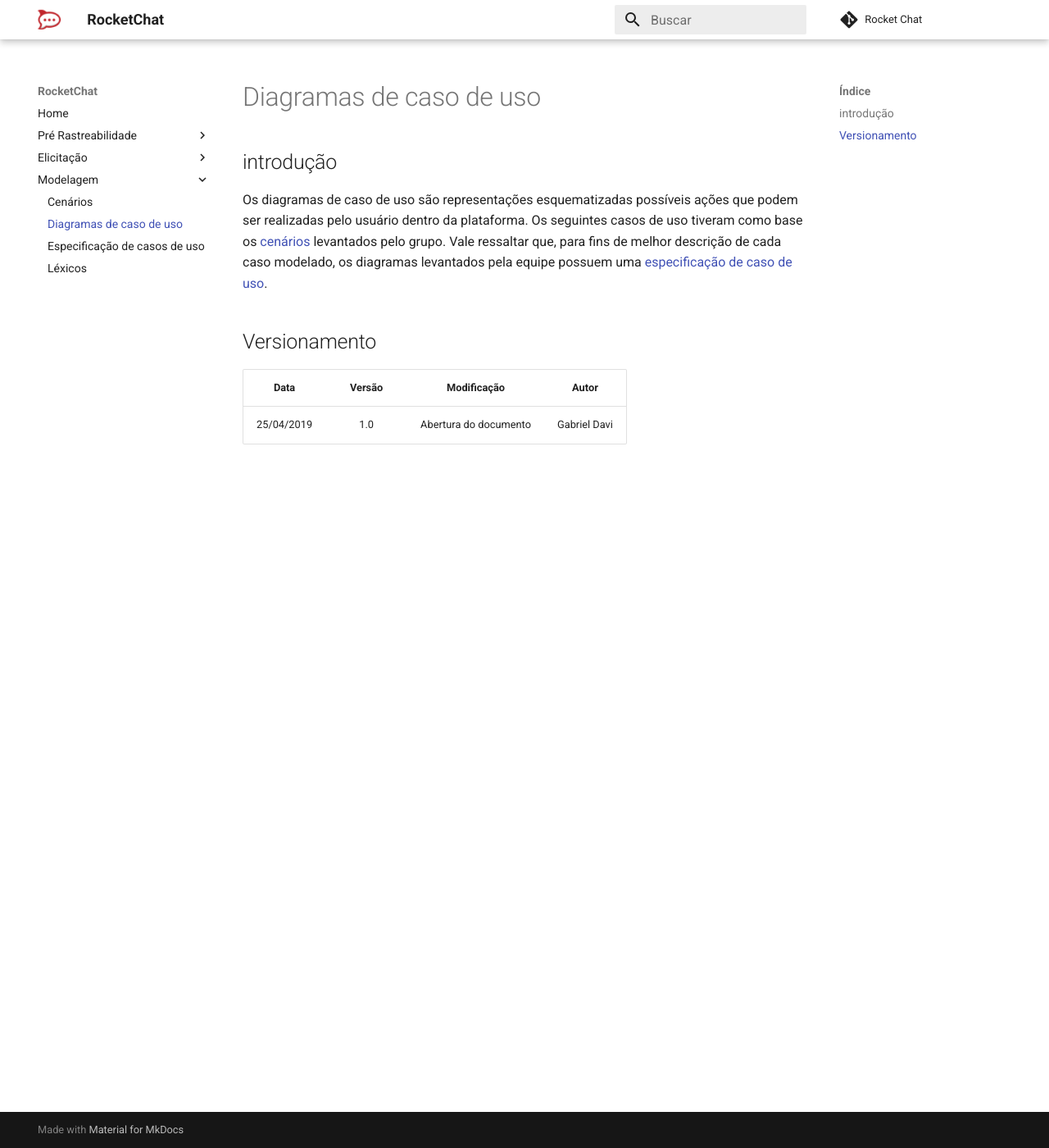
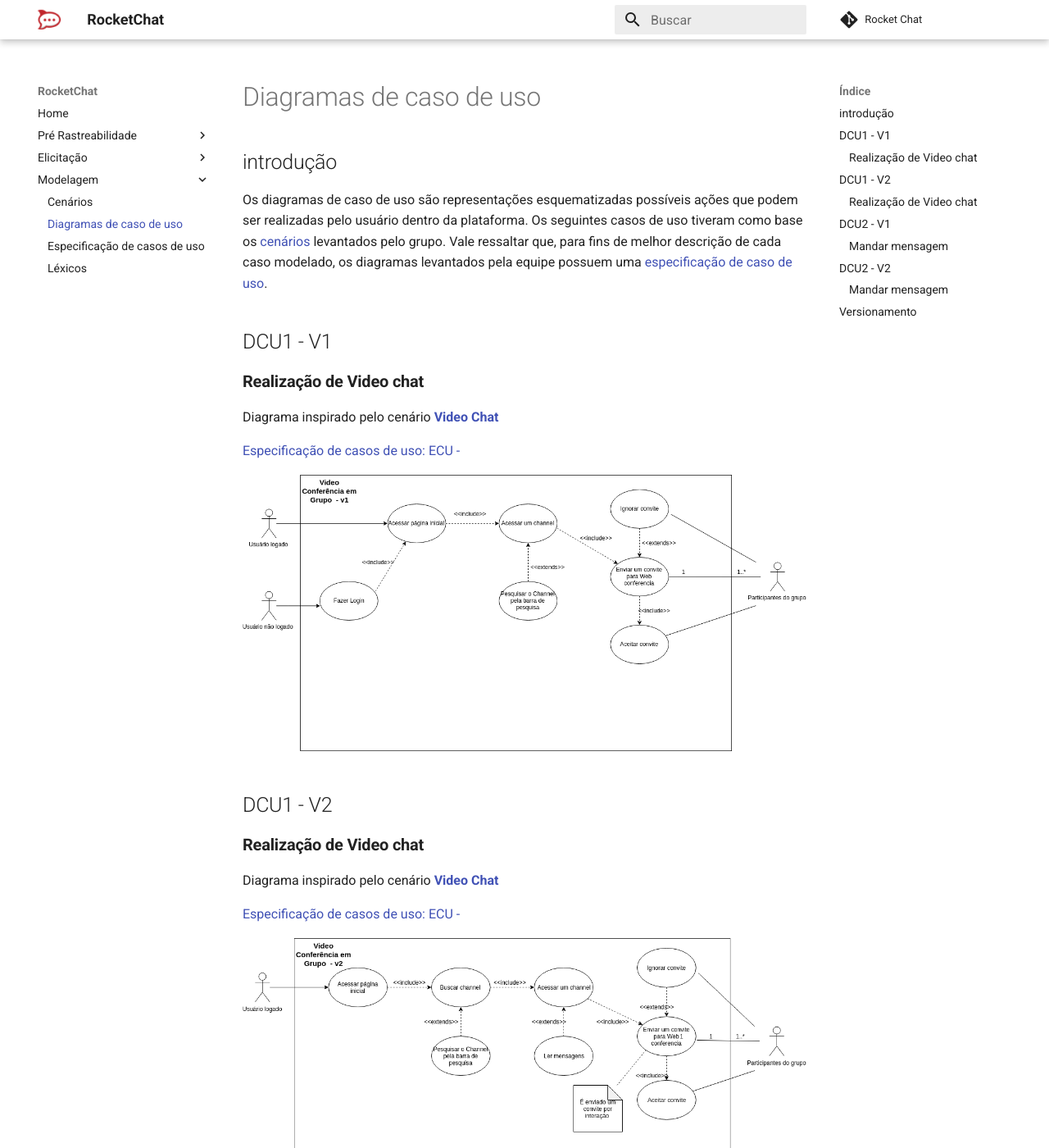
Before and after one commit to MarcosNBJ/2019.1-RocketChat, an MkDocs documentation site: the page built from docs/Modelagem/diagramas.md, in a window 1280 px wide and 1400 px high. Shown: the whole window at 82% size. Built offline with MkDocs 1.6.1 and Material for MkDocs 9.7.7, drawn with Linux system fonts in a browser that asks for light colours; comment, search, counter and statistics services are not loaded; some of the changed text lies outside the part shown.

Commit message:
Adding diagrams

```diff
--- a/docs/Modelagem/diagramas.md
+++ b/docs/Modelagem/diagramas.md
@@ -3,11 +3,41 @@
 ## introdução
 Os diagramas de caso de uso são representações esquematizadas possíveis ações que podem ser realizadas pelo usuário dentro da plataforma. Os seguintes casos de uso tiveram como base os [cenários](cenarios.md) levantados pelo grupo. Vale ressaltar que, para fins de melhor descrição de cada caso modelado, os diagramas levantados pela equipe possuem uma [especificação de caso de uso]().
 
+## DCU1 - V1
+### **Realização de Video chat**
+Diagrama inspirado pelo cenário **[Video Chat](cenarios.md#c2)**
 
+[Especificação de casos de uso: ECU -]()
 
+![DCU-1](../img/Modelagem/Diagrama_videoConf_v1.png)
+
+## DCU1 - V2
+### **Realização de Video chat**
+Diagrama inspirado pelo cenário **[Video Chat](cenarios.md#c2)**
+
+[Especificação de casos de uso: ECU -]()
+
+![DCU-1](../img/Modelagem/Diagrama_videoConf_v2.png)
+
+## DCU2 - V1
+### **Mandar mensagem**
+Diagrama inspirado pelo cenário **[Enviar mensagem](cenarios.md#c12)**
+
+[Especificação de casos de uso: ECU -]()
+
+![DCU-1](../img/Modelagem/mandarMSG_v1.png)
+
+## DCU2 - V2
+### **Mandar mensagem**
+Diagrama inspirado pelo cenário **[Enviar mensagem](cenarios.md#c12)**
+
+[Especificação de casos de uso: ECU -]()
+
+![DCU-1](../img/Modelagem/mandarMSG_v2.png)
 
 ## Versionamento
 
 | Data | Versão | Modificação | Autor |
 |  :------: | :------: | :------: | :------: |
 | 25/04/2019 | 1.0 | Abertura do documento | Gabriel Davi|
+| 28/04/2019 | 1.1 | Adição dos diagramas DCU1 - V1, DCU1 - V2, DCU2 - V1, DCU2 - V2 | Gabriel Davi|
```
Also changed, not shown: docs/img/Modelagem/Diagrama de casos de usoV3 (1).png (deleted), docs/img/Modelagem/Diagrama_videoConf_v1.png (renamed from docs/img/Modelagem/Diagrama de casos de uso.png), docs/img/Modelagem/Diagrama_videoConf_v2.png (added), docs/img/Modelagem/mandarMSG_v1.png (renamed from docs/img/Modelagem/mandar mensagemV1.png), docs/img/Modelagem/mandarMSG_v2.png (renamed from docs/img/Modelagem/mandar mensagemV2.png).
